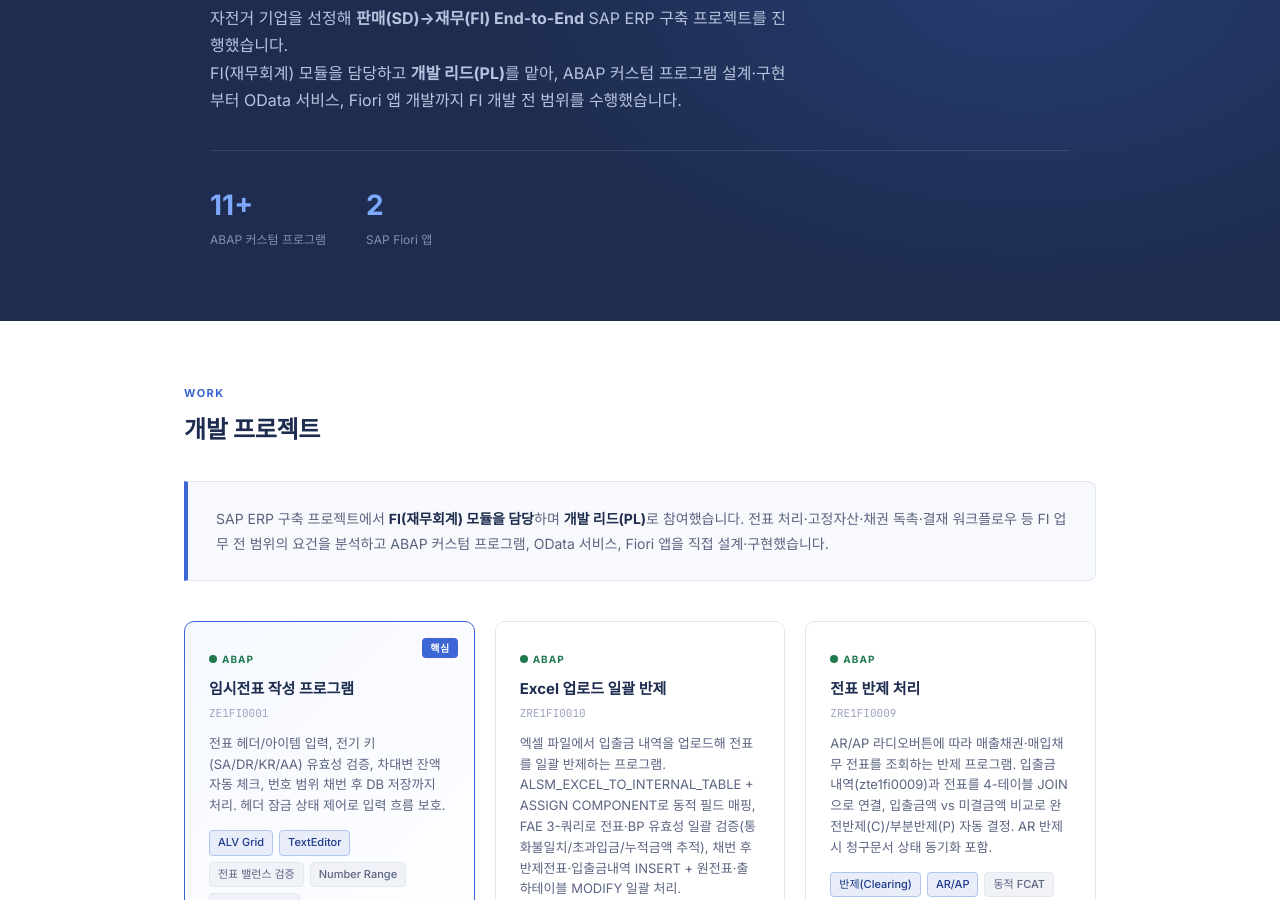
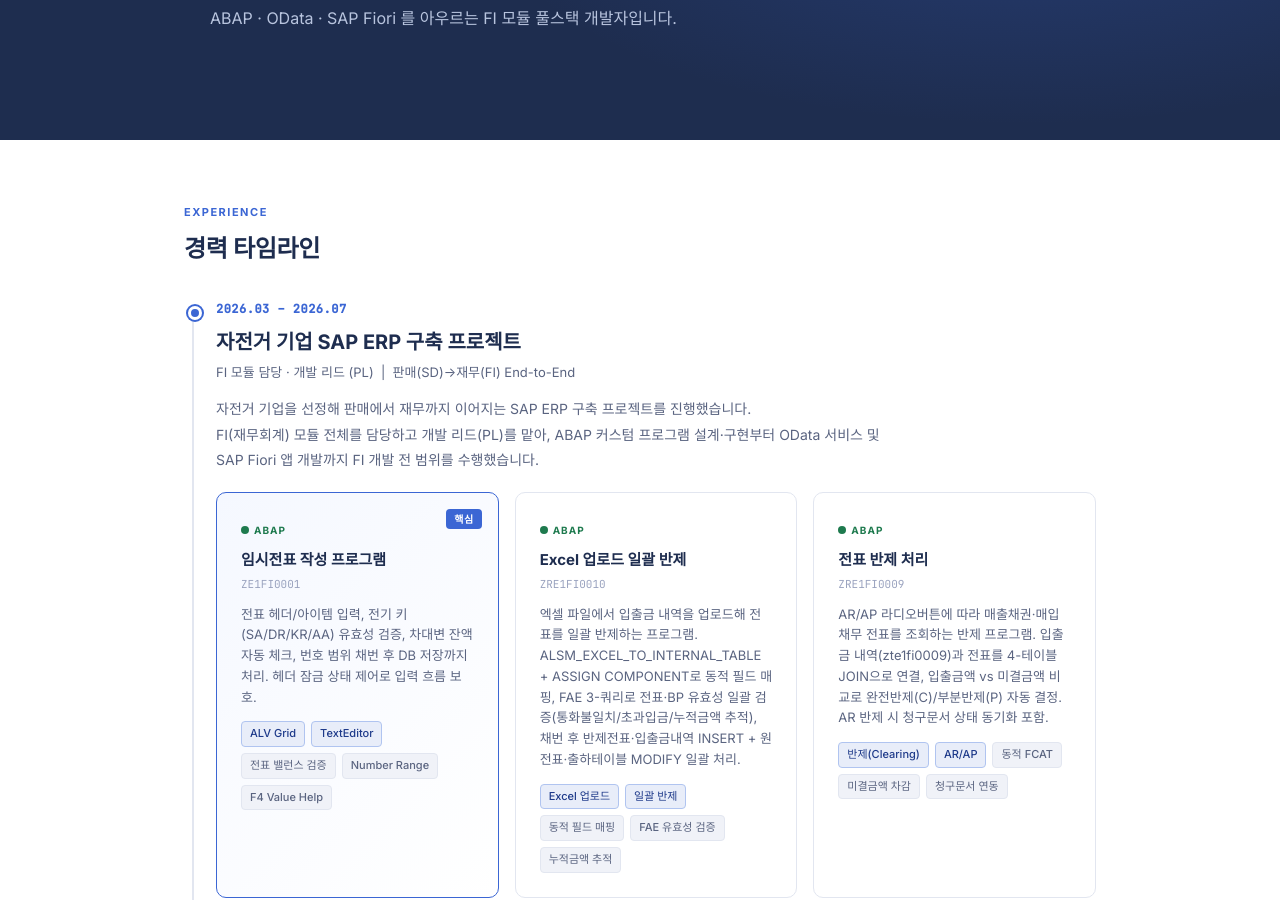
Before and after one commit to imsunbow/imsunbow.github.io, a plain HTML site: page index.html in a window 1280 px wide. Shown: the part 305-1205 px from the top of the page. Drawn offline with Linux system fonts and the light colour scheme.

Commit message:
Redesign overview as timeline; bicycle ERP project 2026.03-2026.07

```diff
--- a/index.html
+++ b/index.html
@@ -171,6 +171,38 @@
     .narrative p { font-size: 14px; color: var(--gray600); line-height: 1.8; }
     .narrative strong { color: var(--navy); }
 
+    /* ── TIMELINE ── */
+    .timeline { position: relative; padding: 0 0 0 32px; }
+    .timeline::before {
+      content: ''; position: absolute; left: 8px; top: 8px; bottom: 8px;
+      width: 2px; background: var(--gray200);
+    }
+    .tl-item { position: relative; margin-bottom: 48px; }
+    .tl-dot {
+      position: absolute; left: -28px; top: 6px;
+      width: 14px; height: 14px; border-radius: 50%;
+      background: var(--blue); border: 3px solid var(--white);
+      box-shadow: 0 0 0 2px var(--blue);
+    }
+    .tl-period {
+      font-size: 12px; font-weight: 600; color: var(--blue);
+      font-family: 'JetBrains Mono', monospace; letter-spacing: .04em;
+      margin-bottom: 6px;
+    }
+    .tl-title {
+      font-size: 20px; font-weight: 700; color: var(--navy);
+      margin-bottom: 4px;
+    }
+    .tl-role {
+      font-size: 13px; color: var(--gray600); margin-bottom: 14px;
+    }
+    .tl-desc {
+      font-size: 14px; color: var(--gray600); line-height: 1.8;
+      margin-bottom: 20px; max-width: 680px;
+    }
+    .tl-cards { display: grid; grid-template-columns: repeat(auto-fill, minmax(260px, 1fr)); gap: 16px; }
+    @media (max-width: 640px) { .tl-cards { grid-template-columns: 1fr; } }
+
     /* ── SKILLS ── */
     .skills-grid { display: grid; grid-template-columns: repeat(auto-fill, minmax(200px, 1fr)); gap: 16px; }
     .skill-group { background: var(--gray50); border: 1px solid var(--gray200); border-radius: 8px; padding: 18px 20px; }
@@ -369,38 +401,31 @@
   <div class="hero">
     <div class="hero-inner">
       <span class="hero-tag">SAP FI Developer · PL (개발 리드)</span>
-      <h1>자전거 기업 대상 SAP ERP 구축,<br/><em>FI 모듈 담당 · 개발 리드(PL)</em></h1>
+      <h1>이재민<br/><em>SAP FI Developer</em></h1>
       <p class="hero-sub">
-        자전거 기업을 선정해 <strong>판매(SD)→재무(FI) End-to-End</strong> SAP ERP 구축 프로젝트를 진행했습니다.<br/>
-        FI(재무회계) 모듈을 담당하고 <strong>개발 리드(PL)</strong>를 맡아, ABAP 커스텀 프로그램 설계·구현부터 OData 서비스, Fiori 앱 개발까지 FI 개발 전 범위를 수행했습니다.
+        ABAP · OData · SAP Fiori 를 아우르는 FI 모듈 풀스택 개발자입니다.
       </p>
-      <div class="hero-stats">
-        <div>
-          <div class="hero-stat-num">11+</div>
-          <div class="hero-stat-lbl">ABAP 커스텀 프로그램</div>
-        </div>
-        <div>
-          <div class="hero-stat-num">2</div>
-          <div class="hero-stat-lbl">SAP Fiori 앱</div>
-        </div>
-      </div>
     </div>
   </div>
 
-  <!-- PROJECTS -->
+  <!-- TIMELINE -->
   <section id="projects">
-    <div class="section-label">Work</div>
-    <div class="section-title">개발 프로젝트</div>
-
-    <div class="narrative">
-      <p>
-        SAP ERP 구축 프로젝트에서 <strong>FI(재무회계) 모듈을 담당</strong>하며 <strong>개발 리드(PL)</strong>로 참여했습니다.
-        전표 처리·고정자산·채권 독촉·결재 워크플로우 등 FI 업무 전 범위의 요건을 분석하고
-        ABAP 커스텀 프로그램, OData 서비스, Fiori 앱을 직접 설계·구현했습니다.
-      </p>
-    </div>
-
-    <div class="cards">
+    <div class="section-label">Experience</div>
+    <div class="section-title">경력 타임라인</div>
+
+    <div class="timeline">
+
+      <!-- ── 자전거 ERP 프로젝트 ── -->
+      <div class="tl-item">
+        <div class="tl-dot"></div>
+        <div class="tl-period">2026.03 – 2026.07</div>
+        <div class="tl-title">자전거 기업 SAP ERP 구축 프로젝트</div>
+        <div class="tl-role">FI 모듈 담당 · 개발 리드 (PL) &nbsp;|&nbsp; 판매(SD)→재무(FI) End-to-End</div>
+        <div class="tl-desc">
+          자전거 기업을 선정해 판매에서 재무까지 이어지는 SAP ERP 구축 프로젝트를 진행했습니다.<br/>
+          FI(재무회계) 모듈 전체를 담당하고 개발 리드(PL)를 맡아, ABAP 커스텀 프로그램 설계·구현부터 OData 서비스 및 SAP Fiori 앱 개발까지 FI 개발 전 범위를 수행했습니다.
+        </div>
+        <div class="tl-cards">
       <div class="card featured">
         <span class="card-type abap">ABAP</span>
         <h3>임시전표 작성 프로그램</h3>
@@ -522,7 +547,10 @@
         </div>
       </div>
 
-    </div>
+        </div><!-- /tl-cards -->
+      </div><!-- /tl-item -->
+
+    </div><!-- /timeline -->
   </section>
 
   <hr class="section-divider"/>
```
